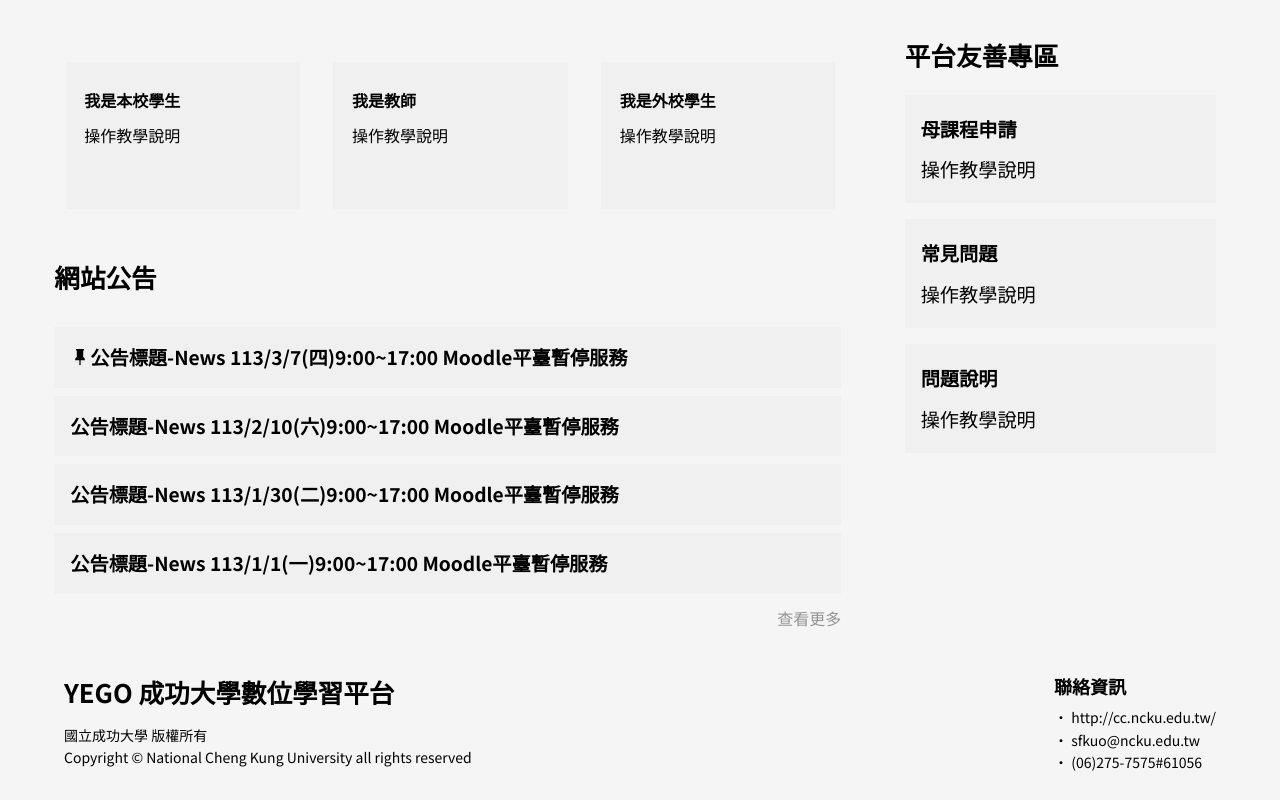
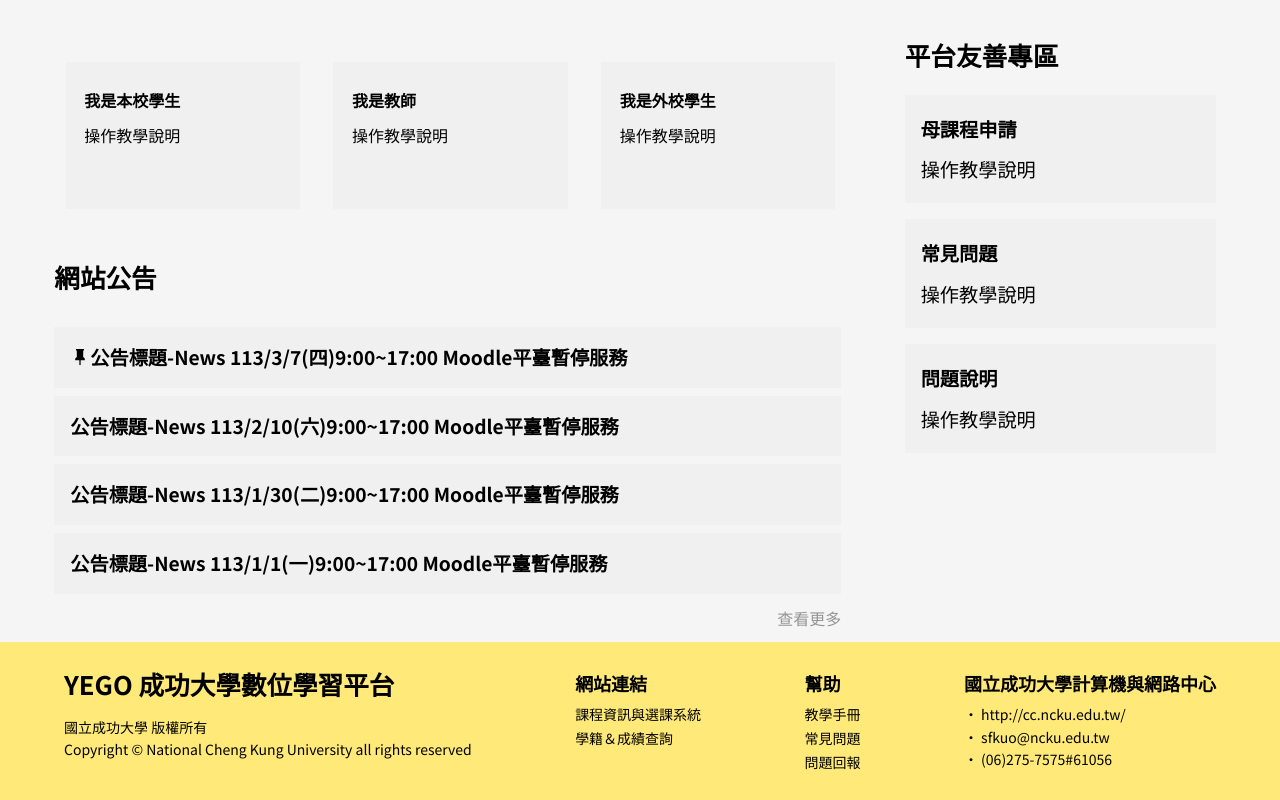
Before and after one commit to salmoniscute/Yego, a React (Create React App) app in the folder frontend/: page / in a window 1280 px wide. Shown: the part 474-1274 px from the top of the page. Built offline with nearby package versions, Linux system fonts and the light colour scheme.

Commit message:
edit to prototype design: footer

```diff
--- a/frontend/src/components/Footer/index.scss
+++ b/frontend/src/components/Footer/index.scss
@@ -6,15 +6,13 @@
     height: 8rem;
     display: flex;
     justify-content: space-between;
-    align-items: center;
-
-    background-color: #f5f5f5;
+    background-color: #FFEA79;
 
     padding: 0.95rem max(5vw, calc(50vw - 600px));
 
 
     .leftFooter {
-        margin: 20px 0px;
+        margin: 0.5em 0px;
         h2 {
             margin-top: 0px;
             margin-bottom: 15px;
@@ -26,6 +24,7 @@
     }
 
     .rightFooter {
+        margin-top: 0.5em;
         p {
             margin: 2px 0px;
             font-size: 14px;
--- a/frontend/src/components/Footer/index.tsx
+++ b/frontend/src/components/Footer/index.tsx
@@ -13,7 +13,18 @@
                 <p>Copyright © National Cheng Kung University all rights reserved</p>
             </div>
             <div className="rightFooter">
-                <p>聯絡資訊</p>
+                <p>網站連結</p>
+                <div><a href=''>課程資訊與選課系統</a></div>
+                <div><a href=''>學籍＆成績查詢</a></div>
+            </div>
+            <div className="rightFooter">
+                <p>幫助</p>
+                <div><a href=''>教學手冊</a></div>
+                <div><a href=''>常見問題</a></div>
+                <div><a href=''>問題回報</a></div>
+            </div>
+            <div className="rightFooter">
+                <p>國立成功大學計算機與網路中心</p>
                 <div>
                     <a href = 'http://cc.ncku.edu.tw/'>• http://cc.ncku.edu.tw/</a>
                     <p>• sfkuo@ncku.edu.tw</p>
--- a/frontend/src/components/NavigateBar/index.scss
+++ b/frontend/src/components/NavigateBar/index.scss
@@ -7,7 +7,7 @@
     align-items: center;
     gap: 1.5rem;
     z-index: 10;
-    background-color: #f0f0f0;
+    background-color: #FFEA79;
     .logo {
         display: block;
         text-decoration: none;
--- a/frontend/src/components/SideBar/index.scss
+++ b/frontend/src/components/SideBar/index.scss
@@ -1,6 +1,6 @@
 #sideBar {
     position: relative;
-    background-color: #D9D9D9;
+    background-color: #FFEA79;
     width: 9rem;
     height: 100%;
     display: flex;
@@ -54,7 +54,7 @@
             overflow-y: auto;
             padding: 1.5rem 2rem 1.5rem 1.5rem;
             pointer-events: initial;
-            background-color: #F5F5F5;
+            background-color: #FFEA79;
             display: flex;
             flex-direction: column;
             gap: 0.5rem;
```
